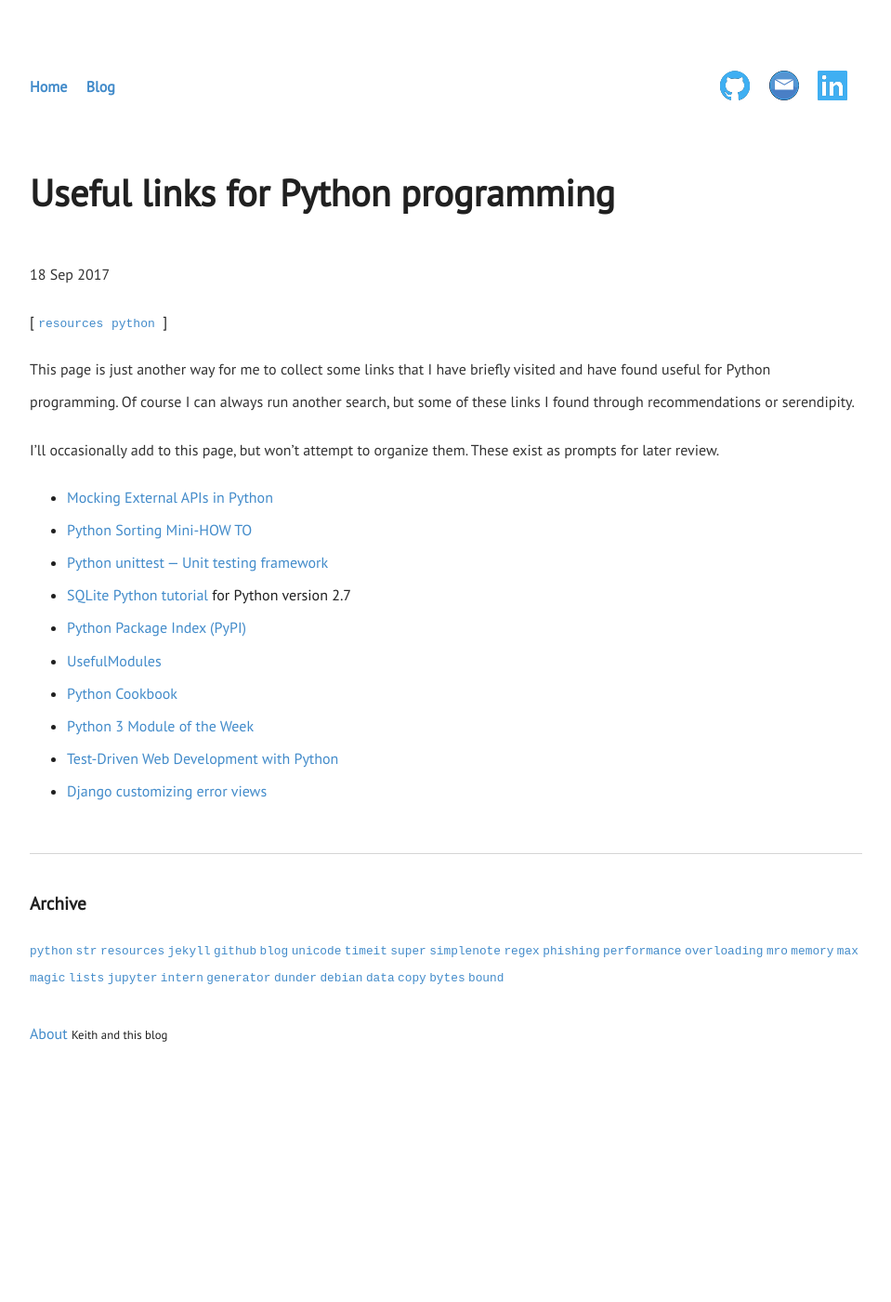
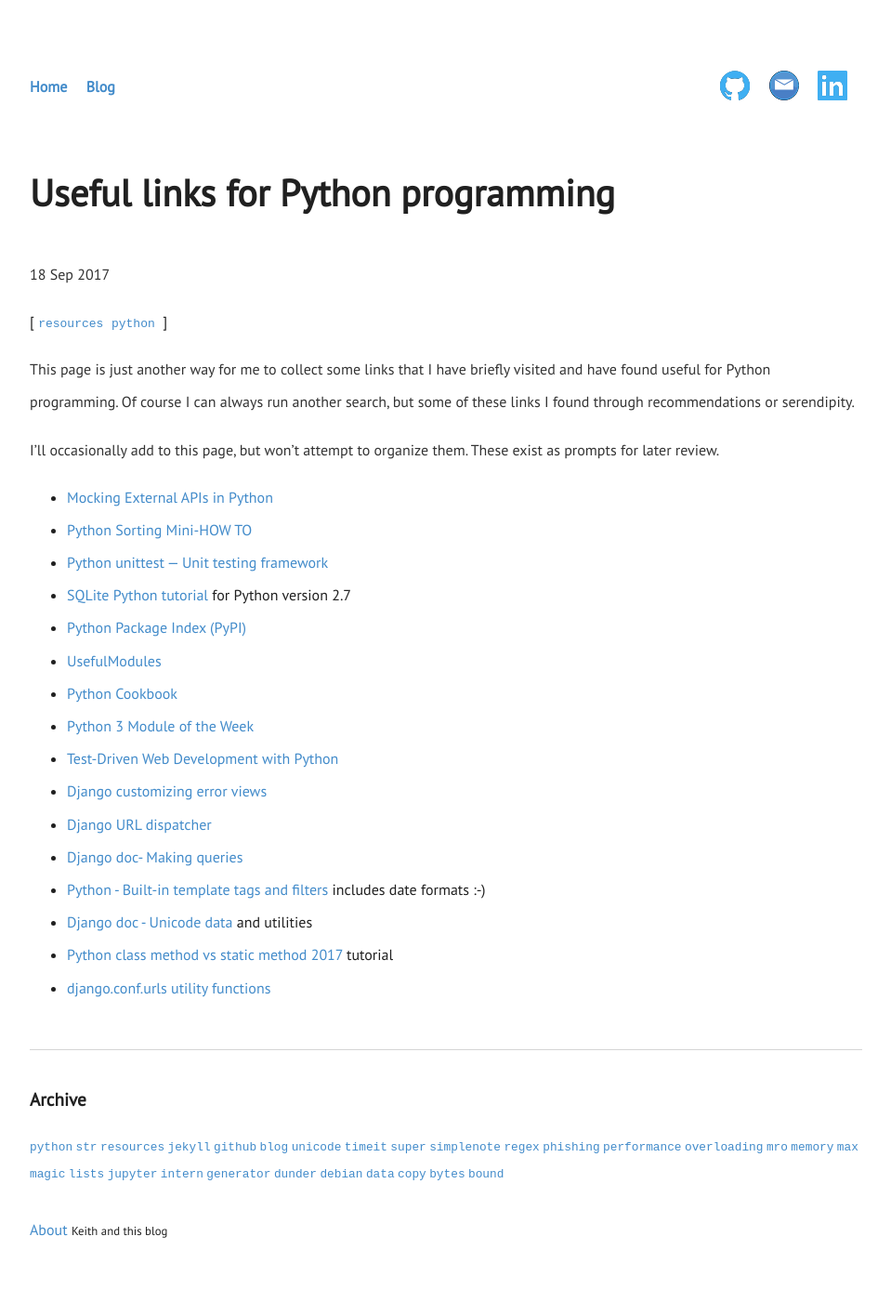
Before and after one commit to keithostertag/keithostertag.github.io, a Jekyll site: the page built from _posts/2017-09-15-useful-links-for-python-programming.md, in a window 1280 px wide. Shown: the whole page at 93% size, without its empty margins (160-1119 px from the left). Built offline with Jekyll 4.4.1, drawn with Linux system fonts in a browser that asks for light colours; before the commit the page ends 1190 px from its top, so only the background shows below that.

Commit message:
added to python links

```diff
--- a/_posts/2017-09-15-useful-links-for-python-programming.md
+++ b/_posts/2017-09-15-useful-links-for-python-programming.md
@@ -19,3 +19,9 @@
 * [Python 3 Module of the Week](https://pymotw.com/3/)
 * [Test-Driven Web Development with Python](http://www.obeythetestinggoat.com/pages/book.html)
 * [Django customizing error views](https://docs.djangoproject.com/en/1.8/topics/http/views/#customizing-error-views)
+* [Django URL dispatcher](https://docs.djangoproject.com/en/1.11/topics/http/urls/)
+* [Django doc- Making queries](https://docs.djangoproject.com/en/1.11/topics/db/queries/#copying-model-instances)
+* [Python - Built-in template tags and filters](https://docs.djangoproject.com/en/1.11/ref/templates/builtins/) includes date formats :-)
+* [Django doc - Unicode data](https://docs.djangoproject.com/en/1.8/ref/unicode/) and utilities
+* [Python class method vs static method 2017 ](http://www.bogotobogo.com/python/python_differences_between_static_method_and_class_method_instance_method.php)tutorial
+* [django.conf.urls utility functions](https://docs.djangoproject.com/en/1.11/ref/urls/#django.conf.urls.url)
```
